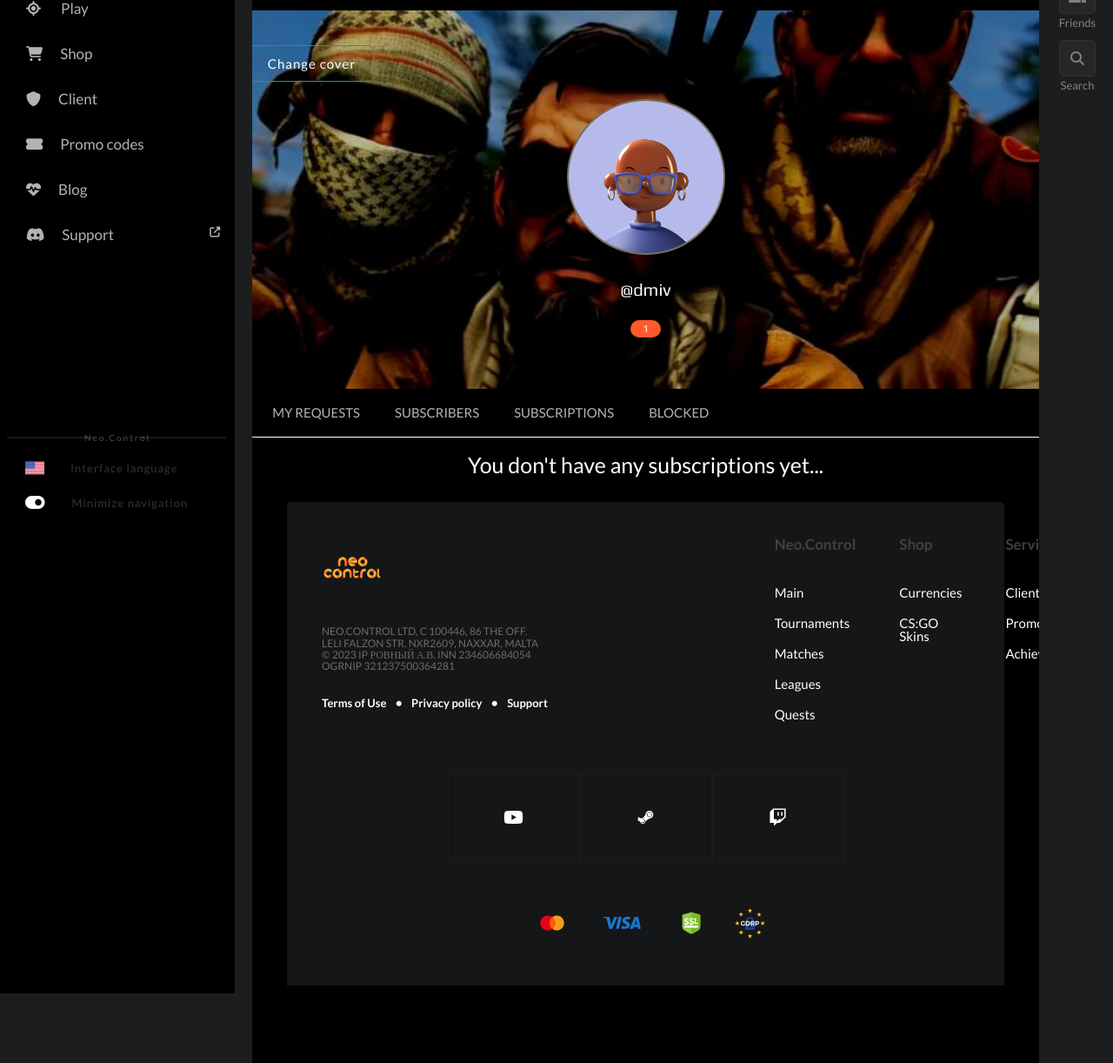
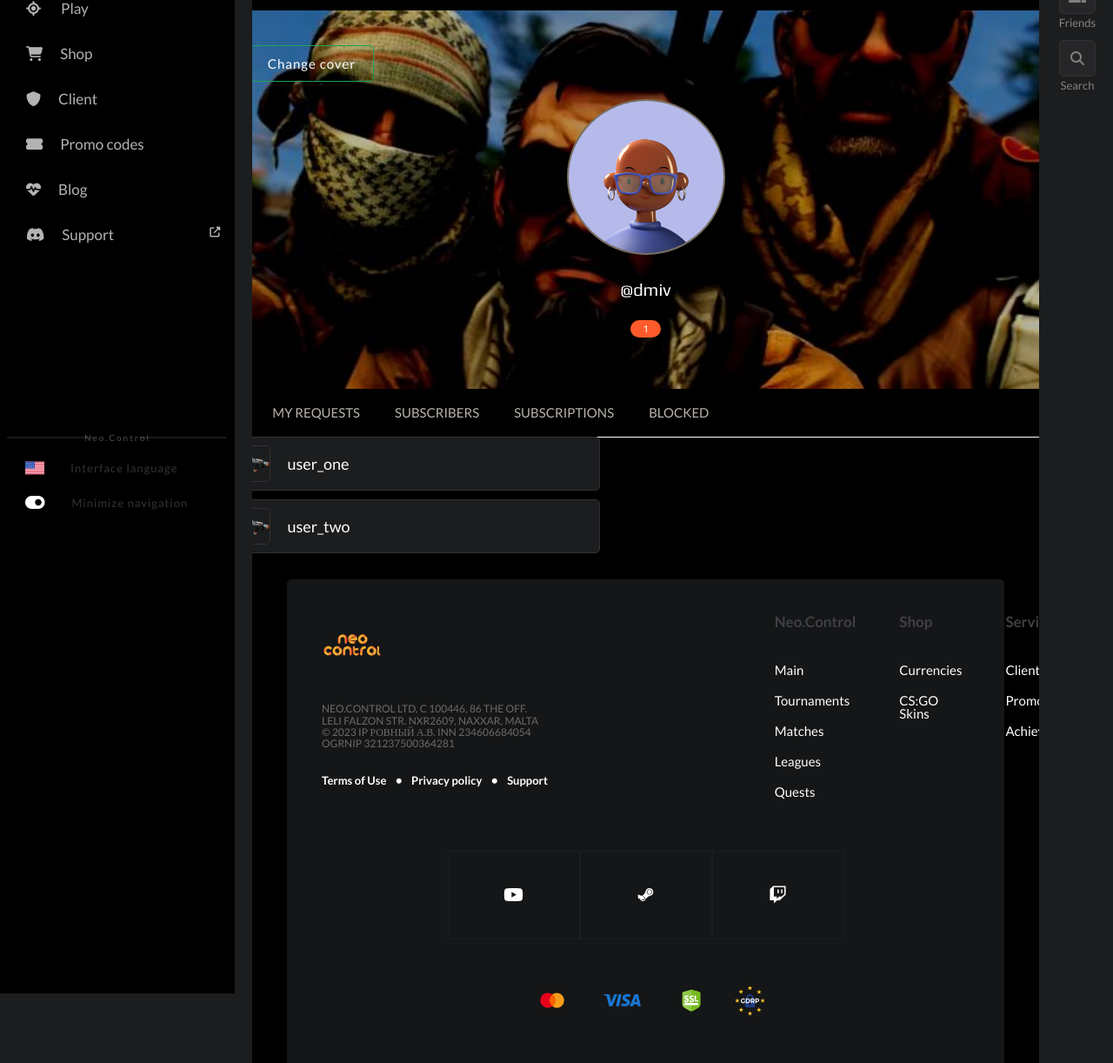
Before and after one commit to Tyrannozavr/strike, a Django app: page /subscriptions/1/ in a window 1280 px wide. Shown: the part 188-1410 px from the top of the page at 87% size. Run offline with Django 3.2, Linux system fonts and the light colour scheme; a user stored in the database is signed in; data comes from the database, SQL or seed files in the repository; both versions use the stored data as it was after the commit; some libraries are stand-ins or nearby versions.

Commit message:
subscribers and subscriptions works

```diff
--- a/base/templates/base/subscriptions.html
+++ b/base/templates/base/subscriptions.html
@@ -2,7 +2,25 @@
 {% load static %}
 
 {% block content_friends %}
-<div class="profile__main-friends__text">
-  You don't have any subscriptions yet...
-</div>
+    {% if user.friends %}
+        {% for friend in user.friends.all %}
+            <div class="list__friends-content__list-item">
+                <a href="#" class="list__friends-content__list-item-user">
+                    <img src="{{ friend.image_url }}" alt="">
+                    <div class="list__friends-content__list-item__name">
+                        {{ friend.username }}
+                    </div>
+                </a>
+                <div class="list__friends-content__list-item-actions">
+                    <a href="#" class="list__friends-content__list-item__invite">
+                        <i class="fa-solid"></i>
+                    </a>
+                </div>
+            </div>
+        {% endfor %}
+    {% else %}
+        <div class="profile__main-friends__text">
+            You don't have any subscribers yet...
+        </div>
+    {% endif %}
 {% endblock content_friends %}
--- a/profiles/views.py
+++ b/profiles/views.py
@@ -28,7 +28,6 @@ def profile_friends(request, pk):
     if request.user.is_authenticated:
         user = User.objects.get(id=pk)
         context = {'user': user}
-        context['now'] = time()
         return render(request, 'base/profilefriends.html', context)
     else:
         return redirect('login')
@@ -76,6 +75,10 @@ def invite_friend(request):
         recipient_id = request.GET.get('inviter_id')
         recipient = User.objects.get(id=recipient_id)
         inviter = request.user
+        if Requests.objects.filter(recipient=inviter, inviter=recipient).exists():  # they  will be friends
+            recipient.friends.add(inviter)
+            Requests.objects.filter(recipient=inviter, inviter=recipient).delete()
+            return HttpResponse(status=201)
         try:
             Requests.objects.create(recipient=recipient, inviter=inviter)
             return HttpResponse(status=201)
```
Also changed, not shown: base/templates/base/subscribers.html (+22 -3 lines), db.sqlite3.
